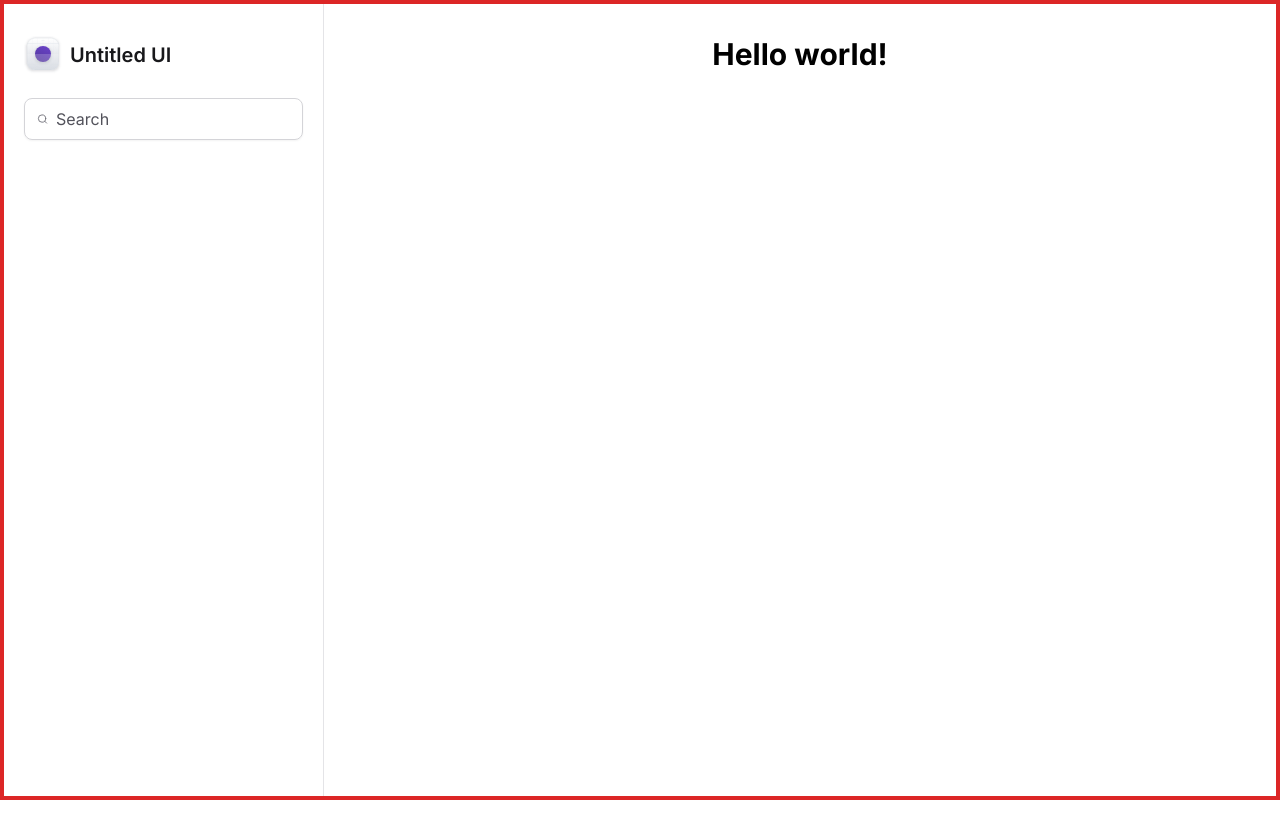
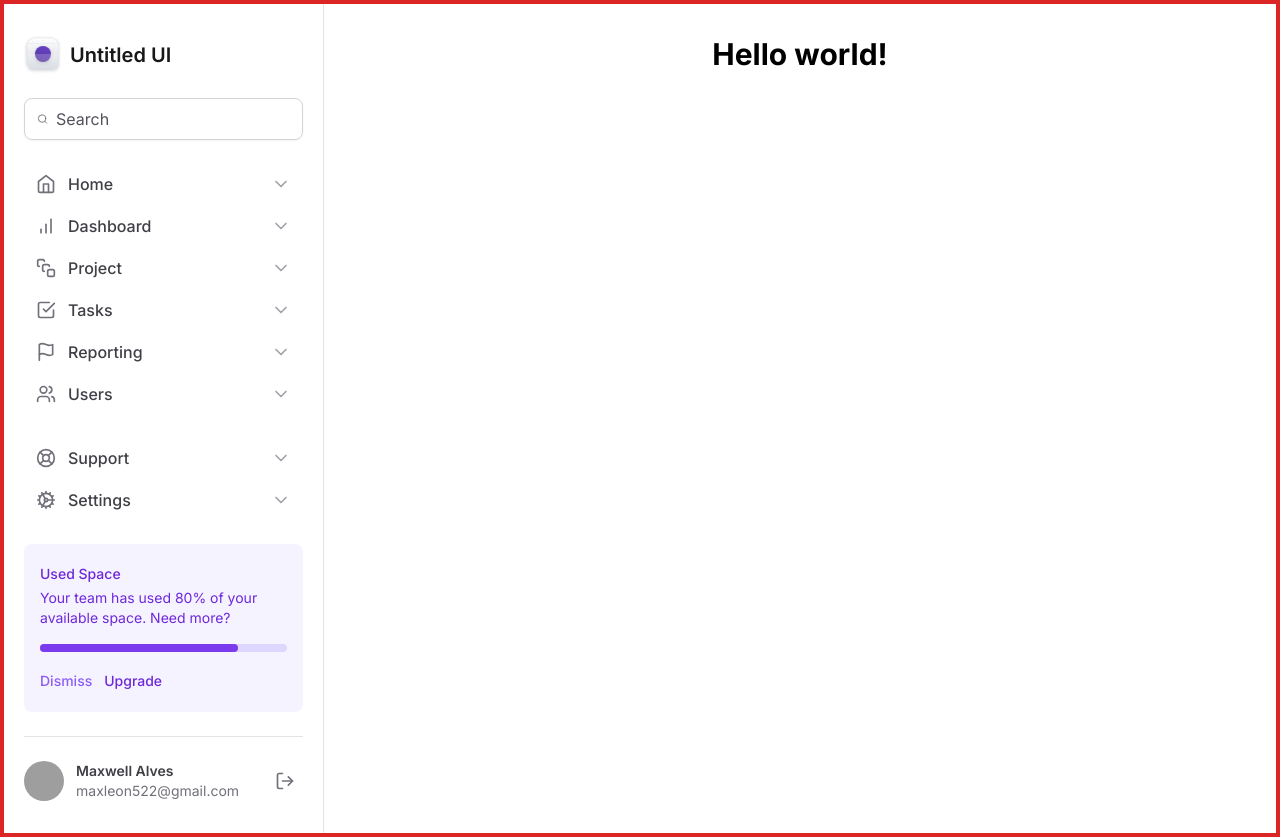
Before and after one commit to maxleon52/tailwind-next13, a Next.js app: page / in a window 1280 px wide. Before the commit the page ends 800 px from the top, so only its background shows below. Built offline with nearby package versions, Linux system fonts and the light colour scheme; grey boxes are pictures that could not be loaded.

Commit message:
finished Sidebar

```diff
--- /dev/null
+++ b/src/components/Sidebar/NavItem.tsx
@@ -0,0 +1,22 @@
+import { ElementType } from "react";
+import { ChevronDown } from "lucide-react";
+
+interface NavItemProps {
+  title: string;
+  icon: ElementType;
+}
+
+export function NavItem({ title, icon: Icon }: NavItemProps) {
+  return (
+    <a
+      href=""
+      className="group flex items-center gap-3 rounded px-3 py-2 transition-all hover:bg-violet-50"
+    >
+      <Icon className="h-5 w-5 text-zinc-500" />
+      <span className="font-medium text-zinc-700 group-hover:text-violet-500">
+        {title}
+      </span>
+      <ChevronDown className="ml-auto h-5 w-5 text-zinc-400 group-hover:text-violet-500" />
+    </a>
+  );
+}
--- /dev/null
+++ b/src/components/Sidebar/Profile.tsx
@@ -0,0 +1,29 @@
+/* eslint-disable @next/next/no-img-element */
+import { LogOut } from "lucide-react";
+
+export function Profile() {
+  return (
+    <div className="grid-cols-profile grid items-center gap-3">
+      <img
+        className="h-10 w-10 rounded-full"
+        src="https://github.com/maxleon52.png"
+        alt=""
+      />
+
+      <div className="flex flex-col truncate">
+        <span className="text-sm font-semibold text-zinc-700">
+          Maxwell Alves
+        </span>
+        <span className="max-w-max truncate text-sm text-zinc-500">
+          maxleon522@gmail.com
+        </span>
+      </div>
+      <button
+        type="button"
+        className="ml-auto rounded-md p-2 hover:bg-zinc-100"
+      >
+        <LogOut className="h-5 w-5 text-zinc-500" />
+      </button>
+    </div>
+  );
+}
--- /dev/null
+++ b/src/components/Sidebar/UsedSpaceWidget.tsx
@@ -0,0 +1,31 @@
+export function UsedSpaceWidget() {
+  return (
+    <div className="flex flex-col gap-4 rounded-lg bg-violet-50 px-4 py-5">
+      <div className="space-y-1">
+        <p className="text-sm/5 font-medium text-violet-700">Used Space</p>
+        <p className="text-sm/5 text-violet-700">
+          Your team has used 80% of your available space. Need more?
+        </p>
+      </div>
+
+      <div className="h-2 rounded-full bg-violet-200">
+        <div className="h-2 w-4/5 rounded-full bg-violet-600" />
+      </div>
+
+      <div className="space-x-3">
+        <button
+          type="button"
+          className="text-sm font-medium text-violet-500 hover:text-violet-600"
+        >
+          Dismiss
+        </button>
+        <button
+          type="button"
+          className="text-sm font-medium text-violet-700 hover:text-violet-900"
+        >
+          Upgrade
+        </button>
+      </div>
+    </div>
+  );
+}
--- a/src/components/Sidebar/index.tsx
+++ b/src/components/Sidebar/index.tsx
@@ -1,10 +1,23 @@
-import { Search } from "lucide-react";
+import {
+  Home,
+  BarChart,
+  CheckSquare,
+  Flag,
+  Search,
+  SquareStack,
+  Users,
+  LifeBuoy,
+  Cog,
+} from "lucide-react";
 
 import { Logo } from "./Logo";
+import { NavItem } from "./NavItem";
+import { UsedSpaceWidget } from "./UsedSpaceWidget";
+import { Profile } from "./Profile";
 
 export function Sidebar() {
   return (
-    <aside className="space-y-6 border-r border-zinc-200 px-5 py-8">
+    <aside className="flex flex-col gap-6 border-r border-zinc-200 px-5 py-8">
       <Logo />
 
       <div className="flex w-full items-center gap-2 rounded-lg border border-zinc-300 px-3 py-2 shadow-sm">
@@ -16,6 +29,28 @@
           placeholder="Search"
         />
       </div>
+
+      <nav className="space-y-0.5">
+        <NavItem title="Home" icon={Home} />
+        <NavItem title="Dashboard" icon={BarChart} />
+        <NavItem title="Project" icon={SquareStack} />
+        <NavItem title="Tasks" icon={CheckSquare} />
+        <NavItem title="Reporting" icon={Flag} />
+        <NavItem title="Users" icon={Users} />
+      </nav>
+
+      <div className="mt-auto flex flex-col gap-6">
+        <nav className="space-y-0.5">
+          <NavItem title="Support" icon={LifeBuoy} />
+          <NavItem title="Settings" icon={Cog} />
+        </nav>
+
+        <UsedSpaceWidget />
+
+        <div className="h-px bg-zinc-200" />
+
+        <Profile />
+      </div>
     </aside>
   );
 }
--- a/tailwind.config.ts
+++ b/tailwind.config.ts
@@ -10,6 +10,7 @@
     extend: {
       gridTemplateColumns: {
         app: "minmax(18rem, 20rem) 1fr",
+        profile: "max-content 1fr max-content",
       },
     },
   },
```
